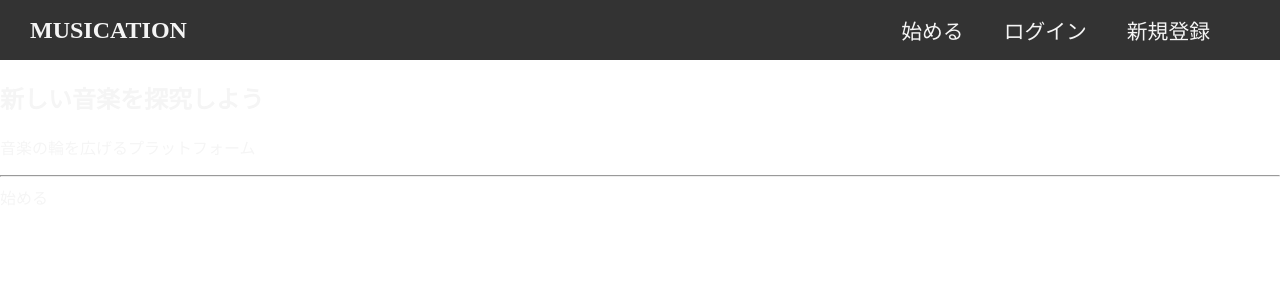
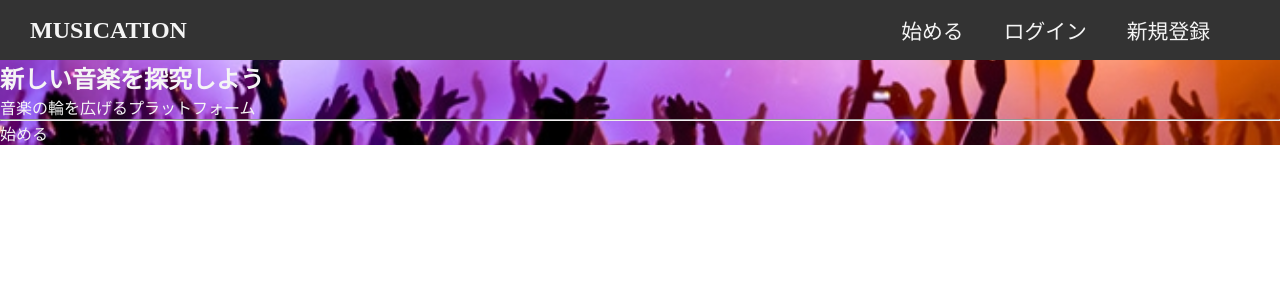
Before and after one commit to karen-pg/musication, a Vue app: page / in a window 1280 px wide. Shown: the top 300 px of the page. Built offline with nearby package versions, Linux system fonts and the light colour scheme.

Commit message:
hero背景画像の設定

```diff
--- a/src/assets/scss_files/Top.vue_scss/_base.scss
+++ b/src/assets/scss_files/Top.vue_scss/_base.scss
@@ -10,3 +10,13 @@ header {
 .header-menu {
   display: none;
 }
+
+// --ヒーロー--
+#hero {
+  background: {
+    image: url("../../imgs/hougaku_img-670x372.jpg");
+    repeat: no-repeat;
+    position: center;
+    size: cover;
+  }
+}
--- a/src/assets/scss_files/_import.scss
+++ b/src/assets/scss_files/_import.scss
@@ -4,4 +4,5 @@ $font-color: whitesmoke;
   box-sizing: border-box;
   text-decoration: none;
   color: $font-color;
+  margin: 0;
 }
```
